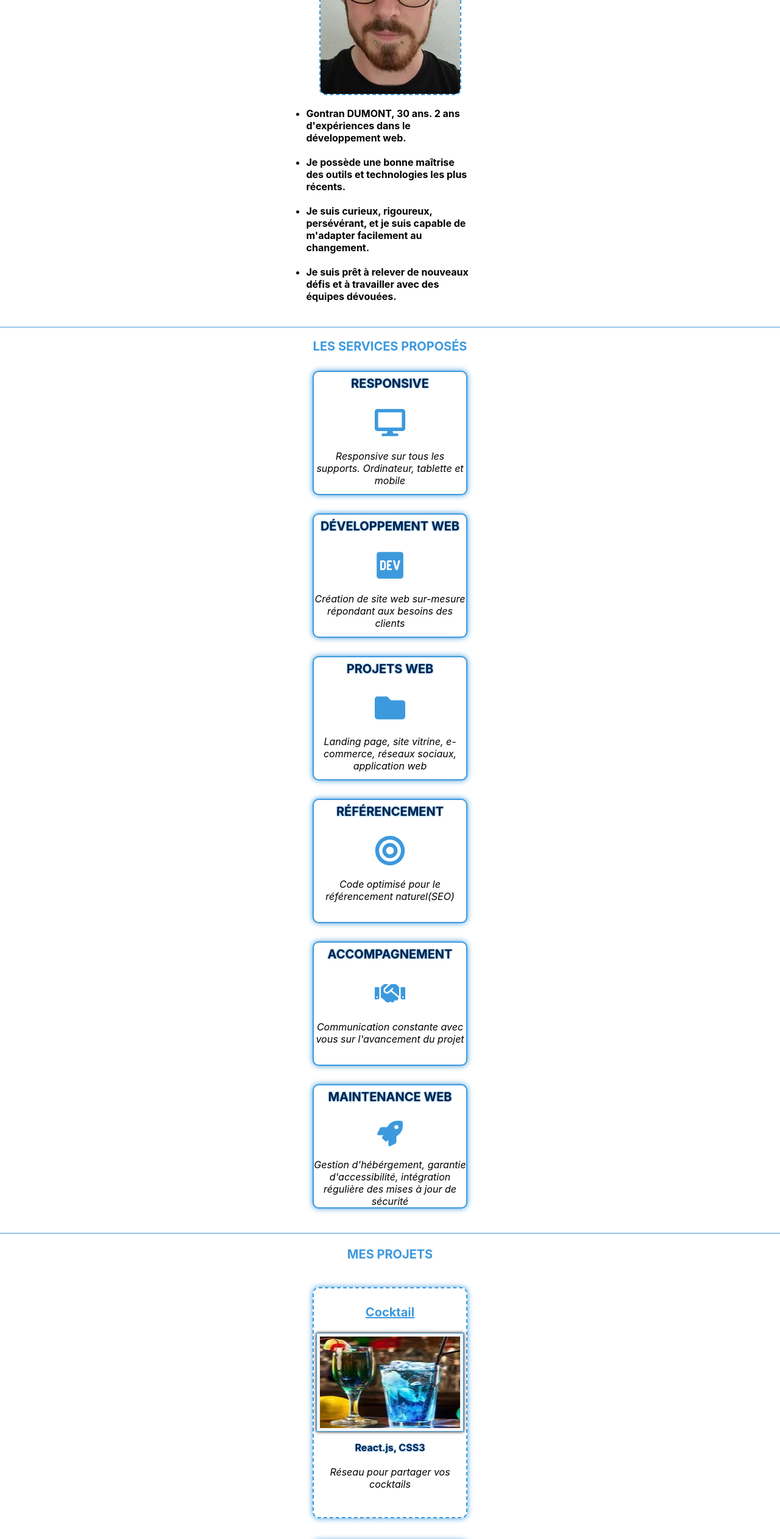
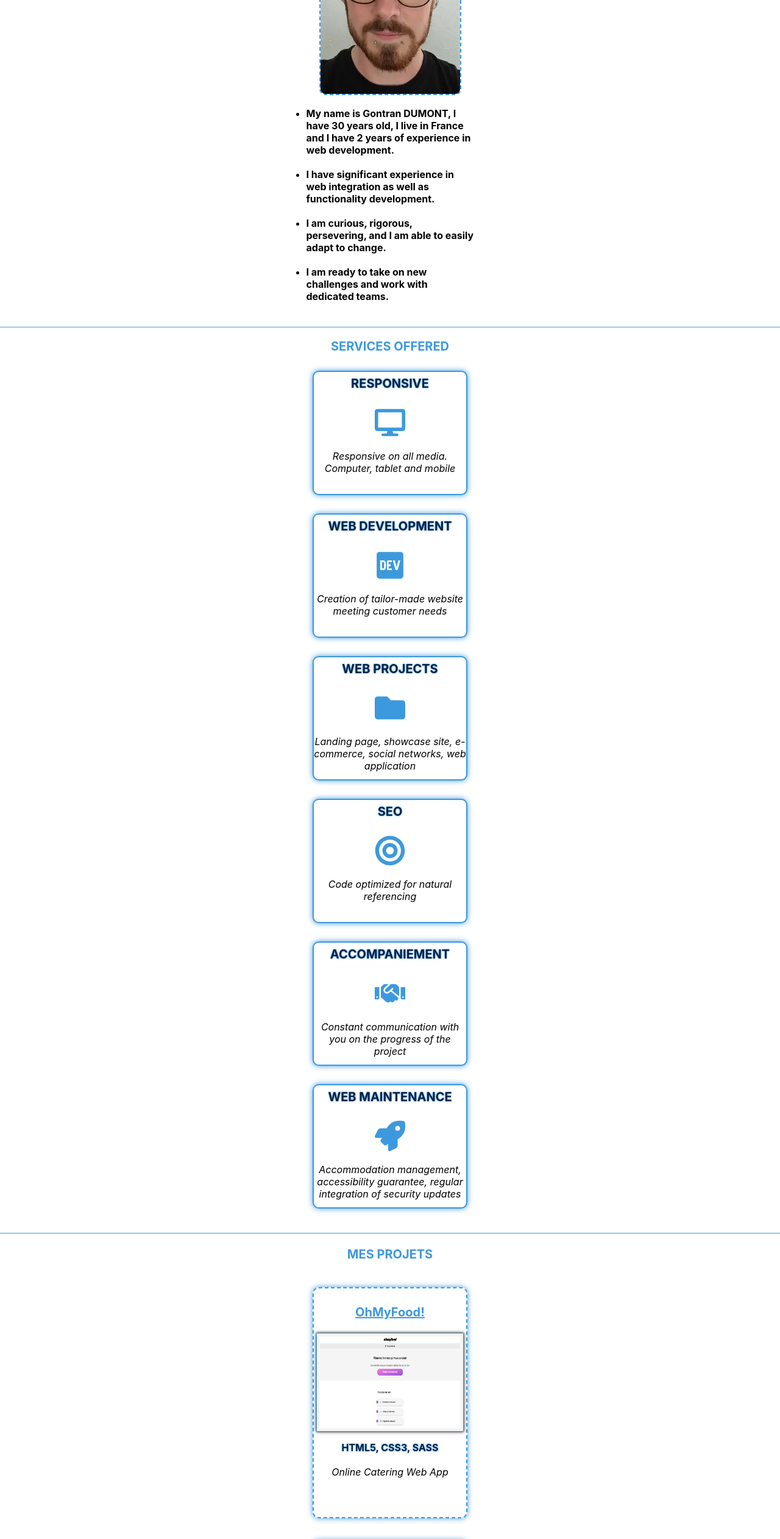
Before and after one commit to DumontGontran/portfolio-v2, a React (Create React App) app: page / in a window 1280 px wide. Shown: the part 234-2758 px from the top of the page at 61% size. Built offline with nearby package versions, Linux system fonts and the light colour scheme.

Commit message:
update all the portfolio, translate language french to english

```diff
--- a/src/components/AbilitiesAndStudies/AbilitiesAndStudies.tsx
+++ b/src/components/AbilitiesAndStudies/AbilitiesAndStudies.tsx
@@ -1,4 +1,4 @@
-import { SiHtml5, SiCss3, SiSass, SiJavascript, SiTypescript, SiReact } from 'react-icons/si'
+import { SiHtml5, SiCss3, SiSass, SiJavascript, SiTypescript, SiReact, SiTailwindcss, SiVuedotjs } from 'react-icons/si'
 import '../../pages/index.css'
 import './AbilitiesAndStudies.css'
 
@@ -6,31 +6,33 @@ const AbilitiesAndStudies = () => {
     return (
         <>
             <section>
-                <h4>Stack Technique utilisée</h4>
+                <h4>Technical Stack</h4>
                 <div className='abilities'>
                     <ul>
-                        <li className='abilities_element'><SiHtml5 className='skill_logo' color='darkorange' /><SiCss3 className='skill_logo' color='royalblue' /><SiSass className='skill_logo' color='deeppink' /></li>
-                        <li className='abilities_element'><SiJavascript className='skill_logo' color='gold' /><SiTypescript className='skill_logo' color='dodgerblue' /><SiReact className='skill_logo' color='dodgerblue' /></li>
+                        <li className='abilities_element'><SiHtml5 className='skill_logo' color='darkorange' /><SiCss3 className='skill_logo' color='royalblue' /></li>
+                        <li className='abilities_element'><SiSass className='skill_logo' color='deeppink' /><SiTailwindcss className='skill_logo' color='#00DDB8' /></li>
+                        <li className='abilities_element'><SiJavascript className='skill_logo' color='gold' /><SiTypescript className='skill_logo' color='dodgerblue' /></li>
+                        <li className='abilities_element'><SiReact className='skill_logo' color='dodgerblue' /><SiVuedotjs className='skill_logo' color='#00DDB8' /></li>
                     </ul>
                 </div>
             </section>
             <section>
-                <h5>Mes Formations</h5>
+                <h5>My Training</h5>
                 <div className='studies'>
                     <ul>
                         <li className='studies_element'>
-                            <strong>Septembre 2021 – Mai 2022</strong>
-                            <p>Titre RNCP Développeur Web - BAC+2</p>
+                            <strong>September 2021 – May 2022</strong>
+                            <p>Web Developper - RNCP level 5 title(BAC+2)</p>
                             <p>OpenClassRooms</p>
                         </li>
                         <li className='studies_element'>
                             <strong>2014</strong>
-                            <p>Certificat Informatique et Internet(C2i)</p>
+                            <p>Computer and Internet Certificate</p>
                             <p>UVHC(Mont Houy) / Valenciennes</p>
                         </li>
                         <li className='studies_element'>
                             <strong>2012</strong>
-                            <p>Baccalauréat - Scientifique</p>
+                            <p>Baccalaureate - Scientist</p>
                             <p>Lycée Fénelon / Cambrai</p>
                         </li>
                     </ul>
--- a/src/components/Contact/Contact.tsx
+++ b/src/components/Contact/Contact.tsx
@@ -6,7 +6,7 @@ const Contact = () => {
 
     return (
         <section>
-            <h6>Démarrons un projet ensemble, n'hésitez pas à me contacter !</h6>
+            <h6>Let's start a project together, don't hesitate to contact me!</h6>
             <div className='link_wrapper'>
                 <div className='link_display'>
                     <span className='link_description'>Email:</span>
--- a/src/components/Description/Description.tsx
+++ b/src/components/Description/Description.tsx
@@ -5,21 +5,21 @@ import photo from '../../images/dumont-gontran.webp'
 const Description = () => {
     return (
         <section>
-                    <h1>Développeur Front-end</h1>
+            <h1>Front-End Developper/Web Integrator</h1>
             <div className='presentation'>
                 <img src={photo} alt='dumont-gontran' className='photo' />
                 <ul className='description'>
                     <li className='description_element'>
-                                Gontran DUMONT, 30 ans. 2 ans d'expériences dans le développement web.
+                        My name is Gontran DUMONT, I have 30 years old, I live in France and I have 2 years of experience in web development.
                     </li>
                     <li className='description_element'>
-                            Je possède une bonne maîtrise des outils et technologies les plus récents.
+                        I have significant experience in web integration as well as functionality development.
                     </li>
                     <li className='description_element'>
-                                Je suis curieux, rigoureux, persévérant, et je suis capable de m'adapter facilement au changement.
+                        I am curious, rigorous, persevering, and I am able to easily adapt to change.
                     </li>
                     <li className='description_element'>
-                                Je suis prêt à relever de nouveaux défis et à travailler avec des équipes dévouées.
+                    I am ready to take on new challenges and work with dedicated teams.
                     </li>
                 </ul>
             </div>
--- a/src/components/MyServices/MyServices.tsx
+++ b/src/components/MyServices/MyServices.tsx
@@ -5,49 +5,49 @@ import './MyServices.css'
 const MyServices = () => {
     return (
         <section>
-            <h2>Les Services Proposés</h2>
+            <h2>Services Offered</h2>
             <div className='services_wrapper'>
                 <div className='services_element'>
                     <span className='services_offer'>RESPONSIVE</span>
                     <FaDesktop className='services_logo' />
                     <p className='services_description'>
-                        Responsive sur tous les supports. Ordinateur, tablette et mobile
+                        Responsive on all media. Computer, tablet and mobile
                     </p>
                 </div>
                 <div className='services_element'>
-                    <span className='services_offer'>DÉVELOPPEMENT WEB</span>
+                    <span className='services_offer'> WEB DEVELOPMENT</span>
                     <FaDev className='services_logo' />
                     <p className='services_description'>
-                        Création de site web sur-mesure répondant aux besoins des clients
+                        Creation of tailor-made website meeting customer needs
                     </p>
                 </div>
                 <div className='services_element'>
-                    <span className='services_offer'>PROJETS WEB</span>
+                    <span className='services_offer'>WEB PROJECTS</span>
                     <FaFolder className='services_logo' />
                     <p className='services_description'>
-                        Landing page, site vitrine, e-commerce, réseaux sociaux, application web
+                        Landing page, showcase site, e-commerce, social networks, web application
                     </p>
                 </div>
                 <div className='services_element'>
-                    <span className='services_offer'>RÉFÉRENCEMENT</span>
+                    <span className='services_offer'>SEO</span>
                     <FaBullseye className='services_logo' />
                     <p className='services_description'>
-                        Code optimisé pour le référencement naturel(SEO)
+                        Code optimized for natural referencing
                     </p>
                 </div>
                 <div className='services_element'>
-                    <span className='services_offer'>ACCOMPAGNEMENT</span>
+                    <span className='services_offer'>ACCOMPANIEMENT</span>
                     <FaHandshake className='services_logo' />
                     <p className='services_description'>
-                        Communication constante avec vous sur l'avancement du projet
+                        Constant communication with you on the progress of the project
                     </p>
                 </div>
                 <div className='services_element'>
-                    <span className='services_offer'>MAINTENANCE WEB</span>
+                    <span className='services_offer'>WEB MAINTENANCE</span>
                     <FaRocket className='services_logo' />
                     <p className='services_description'>
-                        Gestion d'hébérgement, garantie d'accessibilité,
-                        intégration régulière des mises à jour de sécurité
+                        Accommodation management, accessibility guarantee,
+                        regular integration of security updates
                     </p>
                 </div>
             </div>
--- a/src/store/index.tsx
+++ b/src/store/index.tsx
@@ -1,35 +1,35 @@
 import { createSlice, configureStore } from '@reduxjs/toolkit'
 import pokedex from '../images/pokedex.webp'
-import kanap from '../images/kanap.webp'
-import cocktail from '../images/cocktail.webp'
+import tesla from '../images/tesla.webp'
+import ohmyfood from '../images/ohmyfood.webp'
 
 const projetsSlice = createSlice({
   name: 'Projets',
   initialState: {
     projets: [{
       id: 1,
-      title: 'Cocktail',
-      logo: cocktail,
-      alt: 'logo-projet-cocktail',
-      technos: 'React.js, CSS3',
-      description: 'Réseau pour partager vos cocktails',
-      link: 'https://github.com/DumontGontran/Cocktail'
+      title: 'OhMyFood!',
+      logo: ohmyfood,
+      alt: 'logo-projet-ohmyfood',
+      technos: 'HTML5, CSS3, SASS',
+      description: 'Online Catering Web App',
+      link: 'https://ohmyfood.gontrandev.fr'
     }, {
       id: 2,
       title: 'Pokedex Classic',
       logo: pokedex,
       alt: 'logo-projet-pokedex-classic',
       technos: 'HTML5, CSS3, Typescript',
-      description: 'répertorie les 151 premiers pokémons',
+      description: 'Online pokedex listing the first 151 pokemons',
       link: 'https://pokedex.gontrandev.fr'
     }, {
       id: 3,
-      title: 'Kanap',
-      logo: kanap,
-      alt: 'logo-projet-kanap',
-      technos: 'HTML5, CSS3, Javascript',
-      description: 'e-commerce spécialisé dans la vente de canapé',
-      link: 'https://github.com/DumontGontran/Kanap'
+      title: 'Tesla',
+      logo: tesla,
+      alt: 'logo-projet-tesla',
+      technos: 'HTML5, TailwindCSS, Javascript',
+      description: 'Tesla clone website',
+      link: 'https://tesla.gontrandev.fr'
     }]
   },
   reducers: {
```
Also changed, not shown: src/images/ohmyfood.webp (added), src/images/tesla.webp (added). Lines whose indentation alone changed are shown as unchanged.
